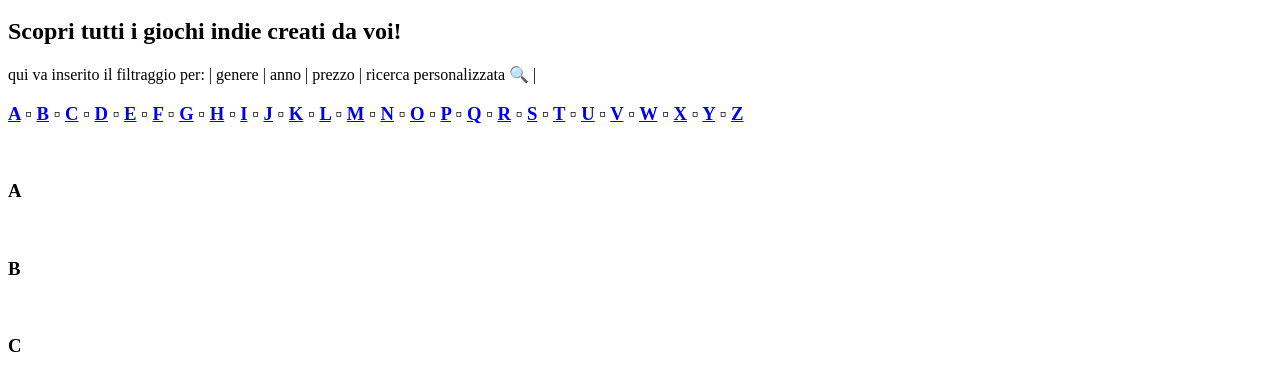
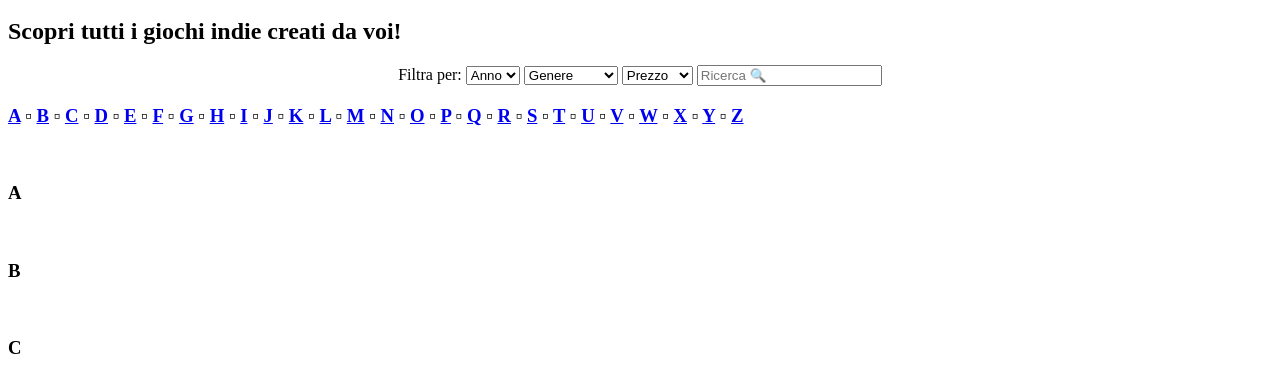
Before and after one commit to VirtualDavide/Indie-Playground, a plain HTML site: page Giochi/Giochi-pubb.html in a window 1280 px wide. Shown: the part 415-800 px from the top of the page. Drawn offline with Linux system fonts and the light colour scheme.

Commit message:
Modificati i filtri di richerca dei giochi

```diff
--- a/Giochi/Giochi-pubb.html
+++ b/Giochi/Giochi-pubb.html
@@ -31,7 +31,55 @@
         </ul>
         <h1 id="iniziogiochi">I vostri giochi indie</h1>
         <h2>Scopri tutti i giochi indie creati da voi!</h2>
-        <p>qui va inserito il filtraggio per: | genere | anno | prezzo | ricerca personalizzata 🔍 |</p>
+
+            <form method="get" name="filtraggio" align="center">
+                <label>Filtra per:</label>
+                <!-- Selezione anno di uscita -->
+                <select name="anno">
+                    <option selected="selected" value="Anno">Anno</option>
+                    <option value="2024">2024</option>
+                    <option value="2023">2023</option>
+                    <option value="2022">2022</option>
+                    <option value="2021">2021</option>
+                    <option value="2020">2020</option>
+                    <option value="2019">2019</option>
+                    <option value="2018">2018</option>
+                    <option value="2017">2017</option>
+                </select>
+
+                <!-- Selezione genere -->
+                <select name="genere">
+                    <option selected="selected" value="Genere">Genere</option>
+                    <option value="indie">Indie</option>
+                    <option value="indie-horror">Indie-Horror</option>
+                </select>
+
+                <!-- Selezione prezzo -->
+                <select name="prezzo">
+                    <option selected="selected" value="Prezzo">Prezzo</option>
+                    <option value="100-150">100-150</option>
+                    <option value="65-100">65-100</option>
+                    <option value="60-65">60-65</option>
+                    <option value="55-60">55-60</option>
+                    <option value="50-55">50-55</option>
+                    <option value="45-50">45-50</option>
+                    <option value="40-45">40-45</option>
+                    <option value="35-40">35-40</option>
+                    <option value="30-35">30-35</option>
+                    <option value="25-30">25-30</option>
+                    <option value="20-25">20-25</option>
+                    <option value="15-20">15-20</option>
+                    <option value="10-15">10-15</option>
+                    <option value="5-10">5-10</option>
+                    <option value="1-5">1-5</option>
+                    <option value="0-1">0-1</option>
+                    <option value="0">0</option>
+                </select>
+
+                <!-- Ricerca personalizzata -->
+                <input name="ricerca" type="text" placeholder="Ricerca 🔍">
+            </form>
+
         <!-- Reindirizzamento all'iniziale dei videogiochi creati dai piccoli programmatori -->
         <h3>
             <a href="#giochiA">A</a> ▫
```
Also changed, not shown: Profilo/Profilo-register.html (+1 -1 lines).
